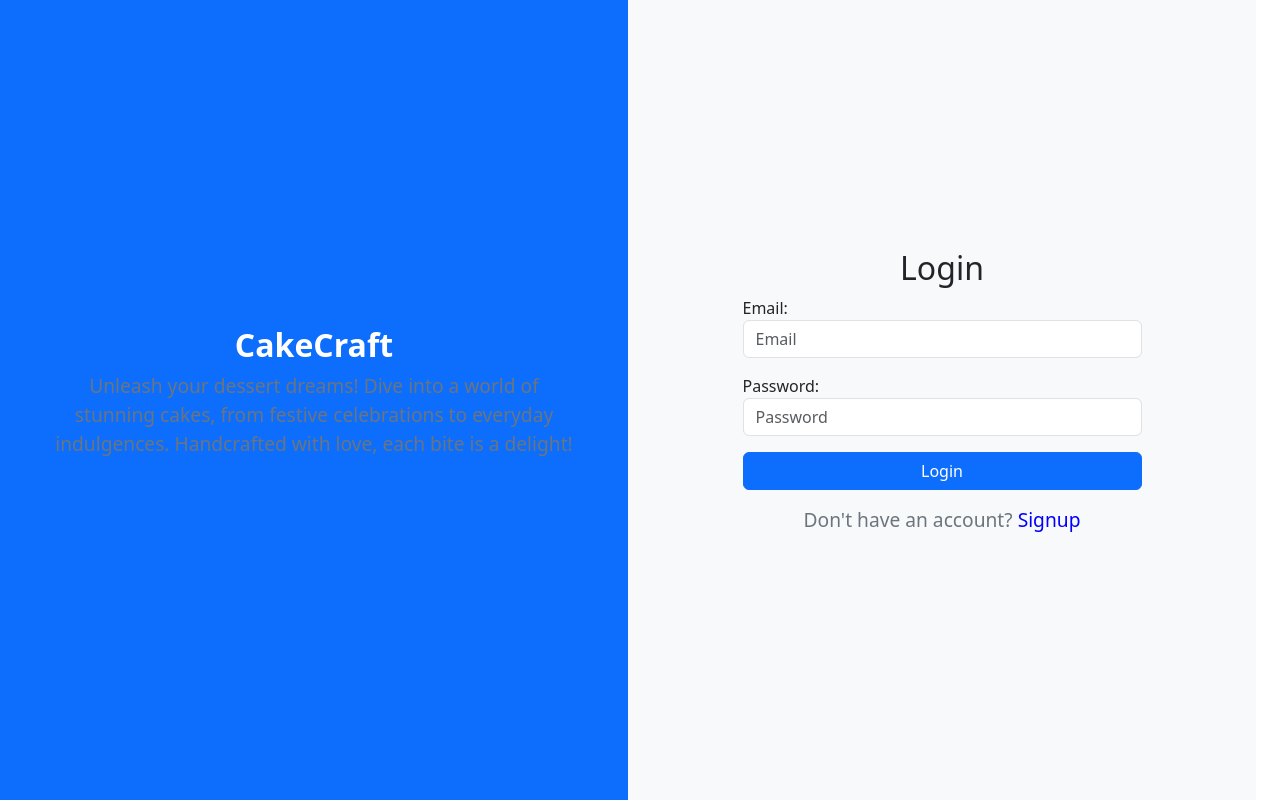
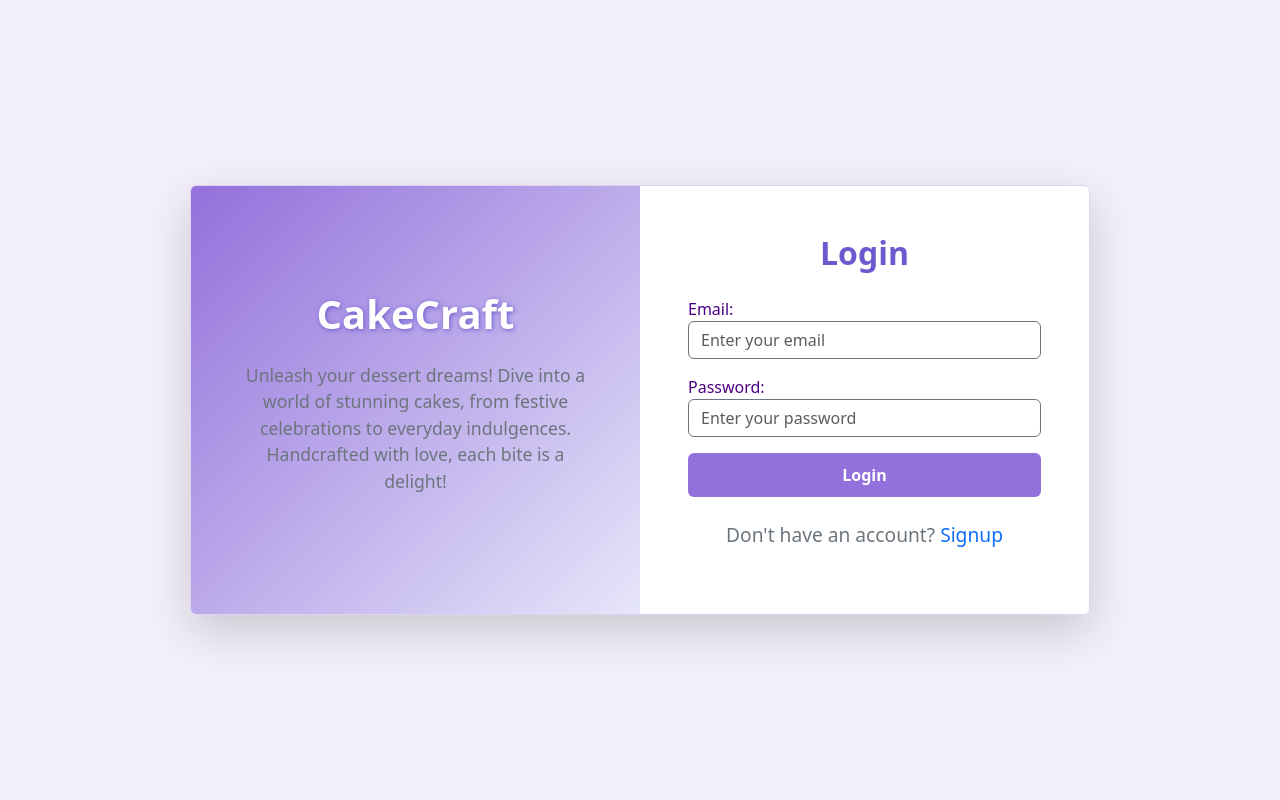
Before and after one commit to neojarvis-testing/cd11b6be-b15e-4560-8096-e7bc352547dc-7056d5ae-e563-4e8f-ba95-e35433f92459, a React (Create React App) app in the folder reactapp/: page / in a window 1280 px wide. Built offline with nearby package versions, Linux system fonts and the light colour scheme; no server answers.

Commit message:
InitialCss 1904:3.49pm

```diff
--- a/reactapp/src/Components/Login.jsx
+++ b/reactapp/src/Components/Login.jsx
@@ -1,7 +1,7 @@
 import React, { useState } from 'react';
 import { useNavigate } from 'react-router-dom';
 import axios from 'axios';
-import {jwtDecode} from 'jwt-decode'; // Import jwt-decode
+import { jwtDecode } from 'jwt-decode'; // Import jwt-decode
 import 'bootstrap/dist/css/bootstrap.min.css';
 import API_BASE_URL from '../apiConfig';
 
@@ -45,17 +45,14 @@ const Login = () => {
                 const response = await axios.post(`${API_BASE_URL}/login`, formData);
                 const { token } = response.data; // Assume backend returns a JWT token
                 localStorage.setItem('token', token);
-
                 // Decode the token
                 const decodedToken = jwtDecode(token);
                 console.log(decodedToken);
                 // Extract and store username and role
                 const username = decodedToken.name; // Ensure the backend includes 'username' in the token
                 const role = decodedToken.role;
-
                 localStorage.setItem('username', username);
                 localStorage.setItem('role', role);
-
                 // Navigate to the homepage
                 navigate('/home');
             } catch (error) {
@@ -66,46 +63,57 @@ const Login = () => {
     };
 
     return (
-        <div className="container-fluid vh-100 d-flex">
-            <div className="row w-100">
-                <div className="col-md-6 d-flex flex-column justify-content-center align-items-center bg-primary text-white p-5">
-                    <h1>CakeCraft</h1>
-                    <p className="text-center">
+        <div className="container-fluid vh-100 d-flex align-items-center justify-content-center" style={{ backgroundColor: "#f4f0fa" }}>
+            <div className="row w-100 shadow-lg rounded overflow-hidden" style={{ maxWidth: "900px", border: "1px solid #e0d4f3" }}>
+                {/* Left Section */}
+                <div className="col-md-6 bg-light-purple text-white d-flex flex-column justify-content-center align-items-center p-5" style={{ background: "linear-gradient(135deg, #9370db, #e6e6fa)" }}>
+                    <h1 style={{ fontSize: "2.5rem", fontWeight: "bold", textShadow: "1px 1px 5px #6a5acd" }}>CakeCraft</h1>
+                    <p className="text-center mt-3" style={{ fontSize: "1.1rem" }}>
                         Unleash your dessert dreams! Dive into a world of stunning cakes, from festive celebrations to everyday indulgences. Handcrafted with love, each bite is a delight!
                     </p>
                 </div>
-                <div className="col-md-6 d-flex flex-column justify-content-center align-items-center bg-light p-5">
-                    <h2>Login</h2>
-                    <form onSubmit={handleSubmit} className="w-75">
+                {/* Right Section */}
+                <div className="col-md-6 bg-white p-5 d-flex flex-column align-items-center">
+                    <h2 className="text-center mb-4" style={{ color: "#6a5acd", fontWeight: "bold" }}>Login</h2>
+                    <form onSubmit={handleSubmit} className="w-100">
                         <div className="form-group mb-3">
-                            <label>Email:</label>
+                            <label htmlFor="email" style={{ fontWeight: "500", color: "#4b0082" }}>Email:</label>
                             <input
                                 type="email"
                                 name="email"
+                                id="email"
                                 value={formData.email}
                                 onChange={handleChange}
-                                className="form-control"
-                                placeholder="Email"
+                                className="form-control border-secondary"
+                                placeholder="Enter your email"
                             />
                             {errors.email && <span className="text-danger">{errors.email}</span>}
                         </div>
                         <div className="form-group mb-3">
-                            <label>Password:</label>
+                            <label htmlFor="password" style={{ fontWeight: "500", color: "#4b0082" }}>Password:</label>
                             <input
                                 type="password"
                                 name="password"
+                                id="password"
                                 value={formData.password}
                                 onChange={handleChange}
-                                className="form-control"
-                                placeholder="Password"
+                                className="form-control border-secondary"
+                                placeholder="Enter your password"
                             />
                             {errors.password && <span className="text-danger">{errors.password}</span>}
                         </div>
-                        {errors.apiError && <span className="text-danger">{errors.apiError}</span>}
-                        <button type="submit" className="btn btn-primary w-100">Login</button>
+                        {errors.apiError && <span className="text-danger mb-3 d-block">{errors.apiError}</span>}
+                        <button type="submit" className="btn w-100" style={{ backgroundColor: "#9370db", color: "#fff", fontWeight: "bold", padding: "10px 20px", border: "none" }}>Login</button>
                     </form>
-                    <p className="mt-3">
-                        Don't have an account? <span style={{ color: 'blue', cursor: 'pointer' }} onClick={() => navigate('/signup')}>Signup</span>
+                    <p className="mt-4 text-center">
+                        Don't have an account?{" "}
+                        <span
+                            className="text-primary"
+                            style={{ cursor: "pointer", fontWeight: "500" }}
+                            onClick={() => navigate('/signup')}
+                        >
+                            Signup
+                        </span>
                     </p>
                 </div>
             </div>
--- a/reactapp/src/Components/Signup.jsx
+++ b/reactapp/src/Components/Signup.jsx
@@ -8,10 +8,10 @@ const Signup = () => {
     const [formData, setFormData] = useState({
         email: "",
         password: "",
-        confirmPassword: "", // For frontend validation only
+        confirmPassword: "",
         username: "",
         mobileNumber: "",
-        userRole: "" // Role selection
+        userRole: ""
     });
 
     const [errors, setErrors] = useState({});
@@ -28,30 +28,26 @@ const Signup = () => {
         let formErrors = {};
 
         if (!formData.username) {
-            formErrors.username = "User Name is required";
+            formErrors.username = "Username is required";
         }
         if (!formData.email) {
             formErrors.email = "Email is required";
-        }
-        else if (!validEmail.test(formData.email)) {
+        } else if (!validEmail.test(formData.email)) {
             formErrors.email = "Invalid email format";
         }
         if (!formData.mobileNumber) {
             formErrors.mobileNumber = "Mobile number is required";
-        }
-        else if (!validMobile.test(formData.mobileNumber)) {
+        } else if (!validMobile.test(formData.mobileNumber)) {
             formErrors.mobileNumber = "Mobile Number must be 10 characters long";
         }
         if (!formData.password) {
             formErrors.password = "Password is required";
-        }
-        else if (formData.password.length < 8) {
+        } else if (formData.password.length < 8) {
             formErrors.password = "Password must be at least 8 characters long";
         }
         if (!formData.confirmPassword) {
             formErrors.confirmPassword = "Confirm Password is required";
-        }
-        else if (formData.password !== formData.confirmPassword) {
+        } else if (formData.password !== formData.confirmPassword) {
             formErrors.confirmPassword = "Passwords do not match";
         }
         if (!formData.userRole) {
@@ -66,7 +62,6 @@ const Signup = () => {
         e.preventDefault();
         if (validate()) {
             try {
-
                 const { confirmPassword, ...payload } = formData;
 
                 const response = await axios.post(
@@ -82,95 +77,106 @@ const Signup = () => {
         }
     };
 
-    const redirectToLogin = () => {
-        navigate('/');
-    };
+    const redirectToLogin = () => navigate('/'); // Navigate to the login page
 
     return (
-        <div className="container-fluid vh-100 d-flex">
-            <div className="row w-100">
-                <div className="col-md-6 d-flex flex-column justify-content-center align-items-center bg-primary text-white p-5">
-                    <h1>CakeCraft</h1>
-                    <p className="text-center">
-                        Join CakeCraft today! Whether you're a Baker or a Customer, your sweet journey starts here.
-                        Share or savor delightful desserts made with love!
-                    </p>
-                </div>
-                <div className="col-md-6 d-flex flex-column justify-content-center align-items-center bg-light p-5">
-                    <h2>Signup</h2>
-                    <form onSubmit={handleSubmit} className="w-75">
+        <div
+            className="container-fluid vh-100 d-flex align-items-center justify-content-center"
+            style={{
+                background: "linear-gradient(to bottom, #dcd6f7, #b5aef9)" // Subtle purple gradient
+            }}
+        >
+            <div
+                className="shadow-lg rounded"
+                style={{
+                    width: "100%",
+                    maxWidth: "420px", // Compressed form size
+                    background: "#ffffff", // Clean form background
+                    border: "1px solid #c9c2f0", // Light purple border
+                    boxShadow: "0px 4px 15px rgba(0, 0, 0, 0.2)" // Enhanced shadow for the form sides
+                }}
+            >
+                <div className="p-4">
+                    <h3 className="text-center mb-4" style={{ color: "#6a5acd", fontWeight: "bold" }}>Signup</h3>
+                    <form onSubmit={handleSubmit}>
+                        {/* Username Field */}
                         <div className="form-group mb-3">
-                            <label>Username:</label>
+                            <label style={{ color: "#4b0082", fontWeight: "500" }}>Username:</label>
                             <input
                                 type="text"
                                 name="username"
                                 value={formData.username}
                                 onChange={handleChange}
                                 className="form-control"
-                                placeholder="Username"
+                                placeholder="Enter your username"
                             />
                             {errors.username && <span className="text-danger">{errors.username}</span>}
                         </div>
+
+                        {/* Email Field */}
                         <div className="form-group mb-3">
-                            <label>Email:</label>
+                            <label style={{ color: "#4b0082", fontWeight: "500" }}>Email:</label>
                             <input
                                 type="email"
                                 name="email"
                                 value={formData.email}
                                 onChange={handleChange}
                                 className="form-control"
-                                placeholder="Email"
-
+                                placeholder="Enter your email"
                             />
                             {errors.email && <span className="text-danger">{errors.email}</span>}
                         </div>
+
+                        {/* Mobile Number Field */}
                         <div className="form-group mb-3">
-                            <label>Mobile Number:</label>
+                            <label style={{ color: "#4b0082", fontWeight: "500" }}>Mobile Number:</label>
                             <input
                                 type="text"
                                 name="mobileNumber"
                                 value={formData.mobileNumber}
                                 onChange={handleChange}
                                 className="form-control"
-                                placeholder="Mobile Number"
-
+                                placeholder="Enter your mobile number"
                             />
                             {errors.mobileNumber && <span className="text-danger">{errors.mobileNumber}</span>}
                         </div>
+
+                        {/* Password Field */}
                         <div className="form-group mb-3">
-                            <label>Password:</label>
+                            <label style={{ color: "#4b0082", fontWeight: "500" }}>Password:</label>
                             <input
                                 type="password"
                                 name="password"
                                 value={formData.password}
                                 onChange={handleChange}
                                 className="form-control"
-                                placeholder="Password"
-
+                                placeholder="Enter your password"
                             />
                             {errors.password && <span className="text-danger">{errors.password}</span>}
                         </div>
+
+                        {/* Confirm Password Field */}
                         <div className="form-group mb-3">
-                            <label>Confirm Password:</label>
+                            <label style={{ color: "#4b0082", fontWeight: "500" }}>Confirm Password:</label>
                             <input
                                 type="password"
                                 name="confirmPassword"
                                 value={formData.confirmPassword}
                                 onChange={handleChange}
                                 className="form-control"
-                                placeholder="Confirm Password"
-
+                                placeholder="Confirm your password"
                             />
                             {errors.confirmPassword && <span className="text-danger">{errors.confirmPassword}</span>}
                         </div>
+
+                        {/* Role Selection Dropdown */}
                         <div className="form-group mb-3">
-                            <label>Role:</label>
+                            <label style={{ color: "#4b0082", fontWeight: "500" }}>Role:</label>
                             <select
                                 name="userRole"
                                 value={formData.userRole}
                                 onChange={handleChange}
                                 className="form-control"
-
                             >
                                 <option value="">--Select Role--</option>
                                 <option value="Baker">Baker</option>
@@ -178,8 +184,12 @@ const Signup = () => {
                             </select>
                             {errors.userRole && <span className="text-danger">{errors.userRole}</span>}
                         </div>
+
+                        {/* API Error Display */}
                         {errors.apiError && <span className="text-danger">{errors.apiError}</span>}
-                        <button type="submit" className="btn btn-primary w-100">Submit</button>
+
+                        {/* Submit Button */}
+                        <button type="submit" className="btn w-100" style={{ backgroundColor: "#9370db", color: "#fff", fontWeight: "bold", padding: "10px 20px", border: "none" }}>Submit</button>
                     </form>
 
                     {/* Success Modal */}
@@ -207,8 +217,15 @@ const Signup = () => {
                         </div>
                     )}
 
-                    <p className="mt-3">
-                        Already have an account? <span style={{ color: 'blue', cursor: 'pointer' }} onClick={redirectToLogin}>Login</span>
+                    {/* Login Redirect */}
+                    <p className="mt-3 text-center">
+                        Already have an account?{" "}
+                        <span
+                            style={{ color: 'blue', cursor: 'pointer', textDecoration: 'underline' }}
+                            onClick={redirectToLogin}
+                        >
+                            Login
+                        </span>
                     </p>
                 </div>
             </div>
```
Also changed, not shown: reactapp/src/Components/HomePage.css (+10 -10 lines), 2 other files (tests, documents, lock files or other folders).
